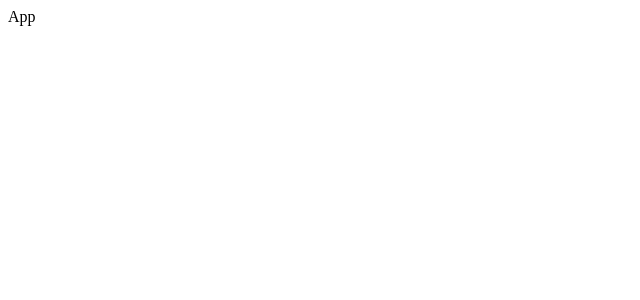
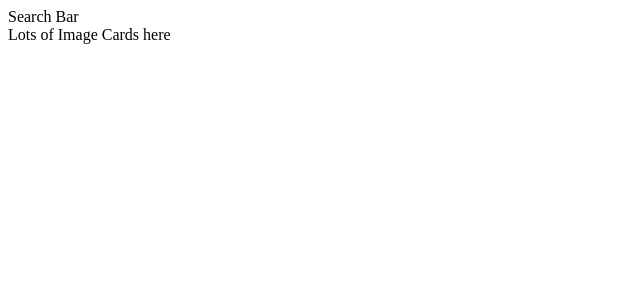
Before and after one commit to KenACollins/images-search-and-retrieval, a React (Create React App) app: page / in a window 1280 px wide. Shown: the top 300 px of the page, without its empty margins (0-640 px from the left). Built offline with nearby package versions, Linux system fonts and the light colour scheme.

Commit message:
Defining structure for supporting components under main App.

```diff
--- a/src/components/App.js
+++ b/src/components/App.js
@@ -1,9 +1,14 @@
 import React from 'react';
+import SearchBar from './SearchBar';
+import ImageList from './ImageList';
 
 class App extends React.Component {
     render() {
         return (
-            <div>App</div>
+            <div>
+                <SearchBar />
+                <ImageList />
+            </div>
         );
     }
 }
--- /dev/null
+++ b/src/components/ImageCard.js
@@ -0,0 +1,11 @@
+import React from 'react';
+
+class ImageCard extends React.Component {
+    render() {
+        return (
+            <div>Image</div>
+        );
+    }
+}
+
+export default ImageCard;
--- /dev/null
+++ b/src/components/ImageList.js
@@ -0,0 +1,10 @@
+import React from 'react';
+import ImageCard from './ImageCard';
+
+const ImageList = () => {
+    return (
+        <div>Lots of Image Cards here</div>
+    );
+};
+
+export default ImageList;
--- /dev/null
+++ b/src/components/SearchBar.js
@@ -0,0 +1,11 @@
+import React from 'react';
+
+class SearchBar extends React.Component {
+    render() {
+        return (
+            <div>Search Bar</div>
+        );
+    }
+}
+
+export default SearchBar;
```
